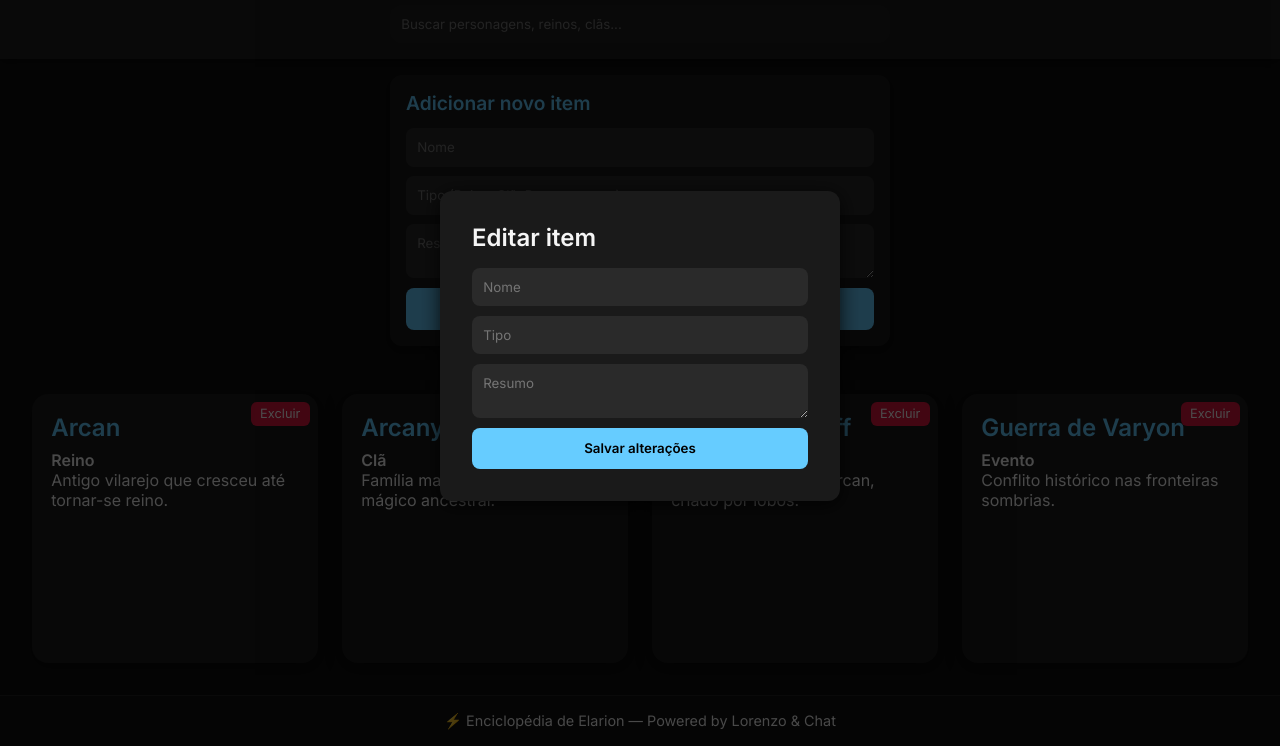
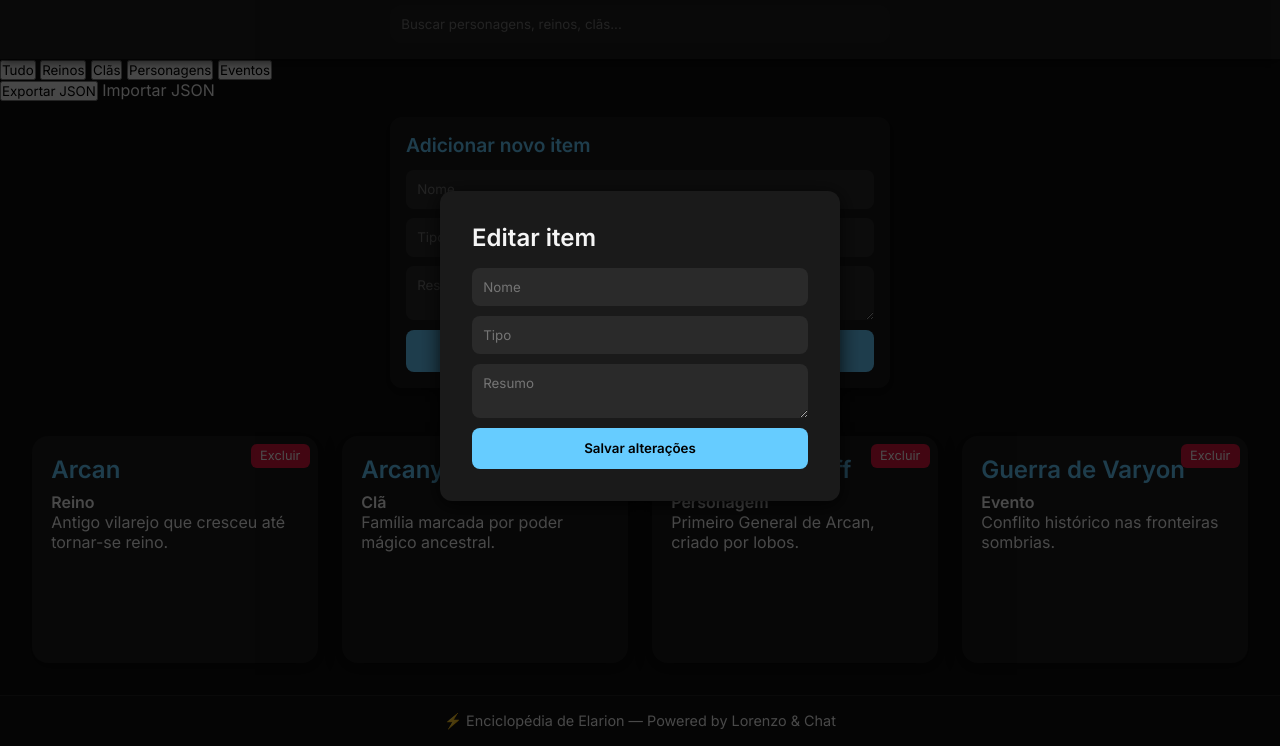
Before and after one commit to lceccatolopes/elaryon-wiki, a plain HTML site: page index.html in a window 1280 px wide. Shown: the part 54-800 px from the top of the page. Drawn offline with Linux system fonts and the light colour scheme.

Commit message:
Update index.html

```diff
--- a/index.html
+++ b/index.html
@@ -10,7 +10,7 @@
   <link rel="manifest" href="manifest.json">
   <meta name="theme-color" content="#0f0f0f">
 
-  <!-- Ícones -->
+  <!-- Ícone -->
   <link rel="icon" href="icon-192.png" type="image/png">
 </head>
 <body>
@@ -19,12 +19,29 @@
     <input type="text" id="search" placeholder="Buscar personagens, reinos, clãs...">
   </header>
 
+    <!-- CONTROLES -->
+    <section id="controls">
+      <div class="filters">
+        <button class="filter-btn" data-filter="all">Tudo</button>
+        <button class="filter-btn" data-filter="Reino">Reinos</button>
+        <button class="filter-btn" data-filter="Clã">Clãs</button>
+        <button class="filter-btn" data-filter="Personagem">Personagens</button>
+        <button class="filter-btn" data-filter="Evento">Eventos</button>
+      </div>
+
+      <div class="io">
+        <button id="export-btn">Exportar JSON</button>
+        <label for="import-input" class="import-label">Importar JSON</label>
+        <input type="file" id="import-input" accept="application/json" hidden>
+      </div>
+    </section>
+
   <!-- Formulário de cadastro -->
   <section id="form-section">
     <h2>Adicionar novo item</h2>
     <form id="add-form">
       <input type="text" id="nome" placeholder="Nome" required>
-      <input type="text" id="tipo" placeholder="Tipo (Reino, Clã, Personagem...)" required>
+      <input type="text" id="tipo" placeholder="Tipo (Reino, Clã, Personagem, Evento)" required>
       <textarea id="resumo" placeholder="Resumo"></textarea>
       <button type="submit">Adicionar</button>
     </form>
```
